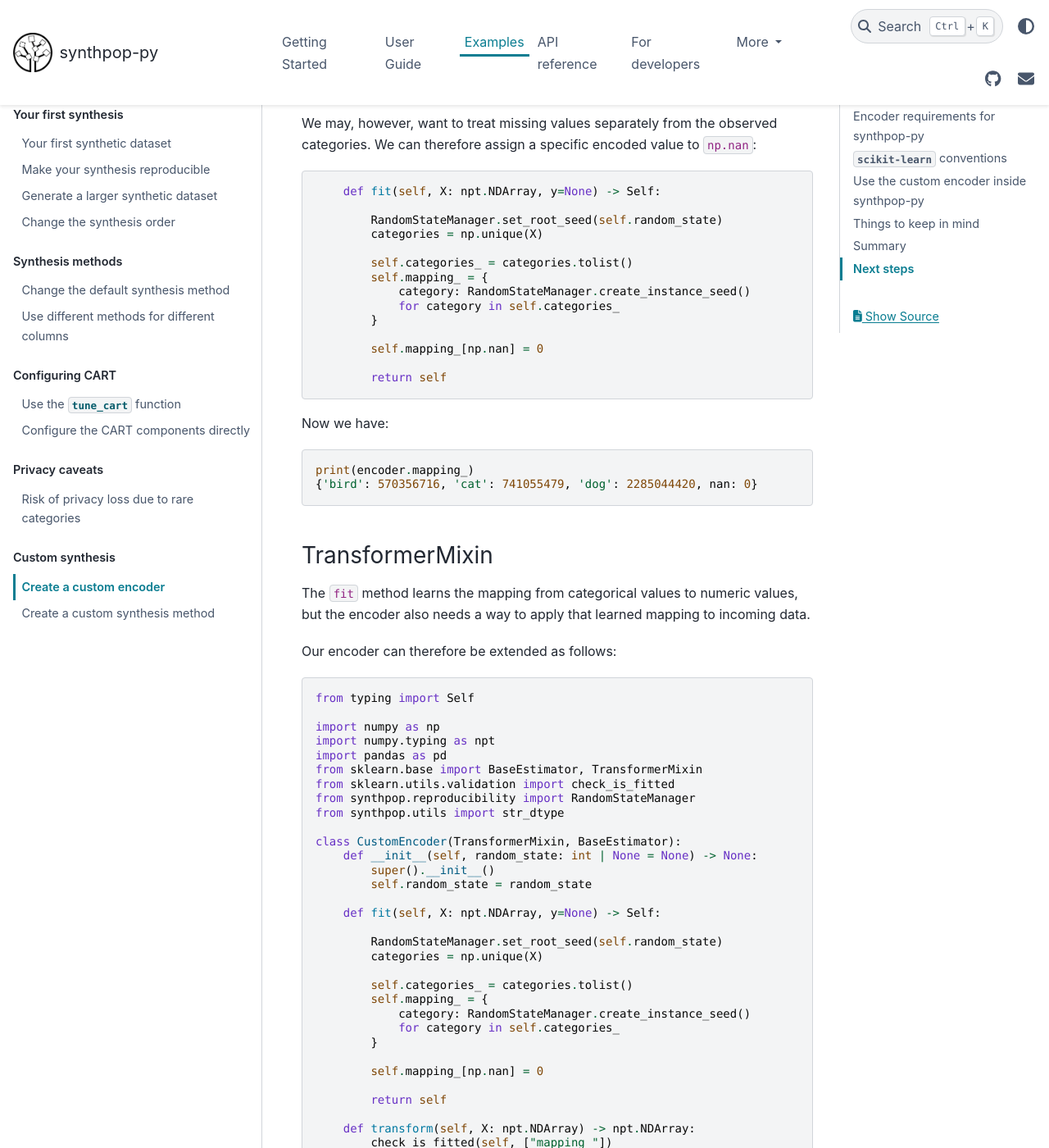
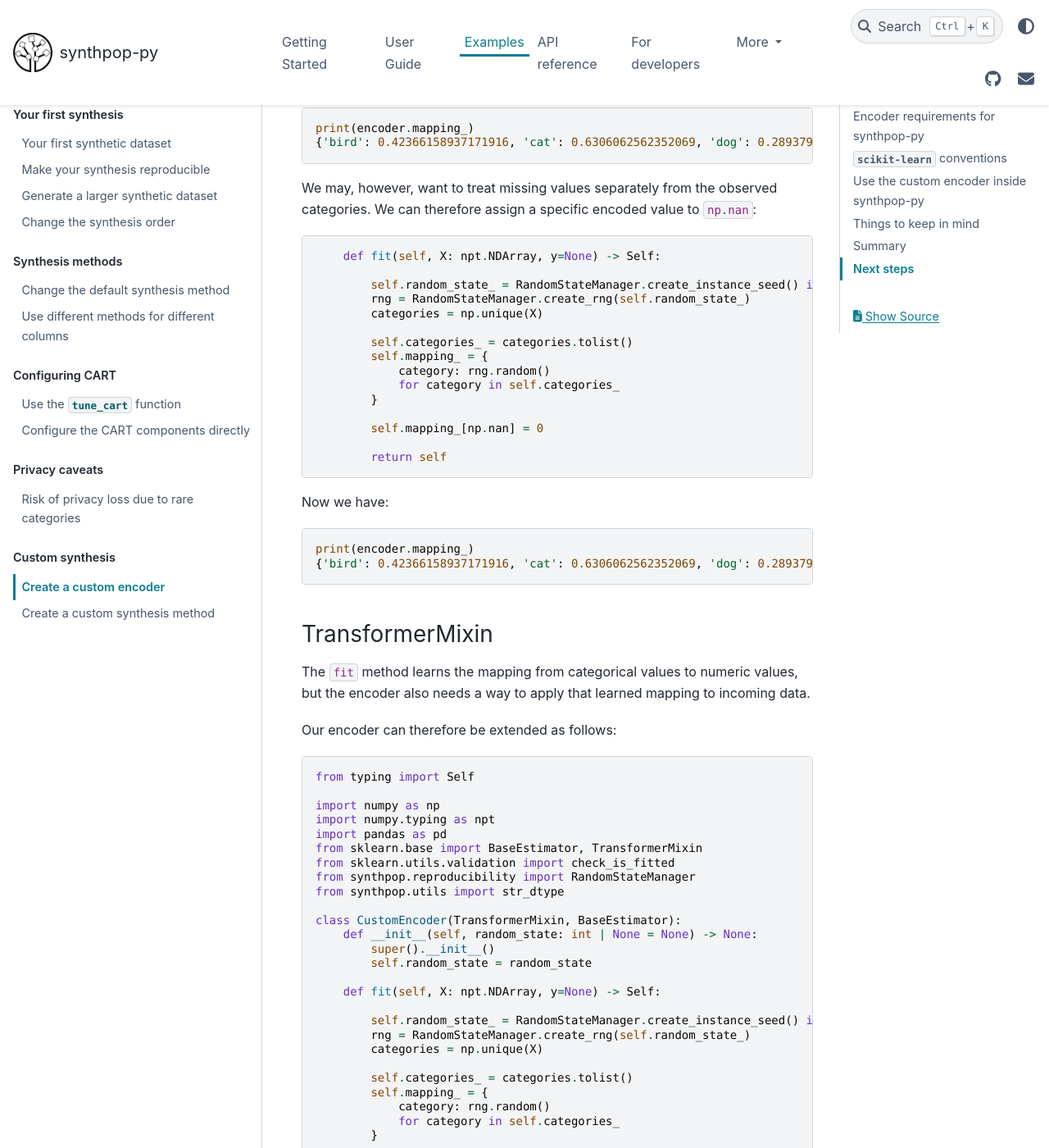
Before and after one commit to duonl/synthpop-py, a Sphinx documentation site: the page built from docs/source/examples/custom_encoder.md, in a window 1280 px wide and 1400 px high, scrolled down 4264 px. Shown: the whole window at 82% size. Built offline with Sphinx 7.4.7 and the PyData theme 0.15.4, drawn with Linux system fonts in a browser that asks for light colours; some of the changed text lies outside the part shown.

Commit message:
Changed the code

````diff
--- a/docs/source/examples/custom_encoder.md
+++ b/docs/source/examples/custom_encoder.md
@@ -71,12 +71,13 @@ class CustomEncoder(BaseEstimator):
 
     def fit(self, X: npt.NDArray, y=None) -> Self:
 
-        RandomStateManager.set_root_seed(self.random_state)
+        self.random_state_ = RandomStateManager.create_instance_seed() if self.random_state is None else self.random_state
+        rng = RandomStateManager.create_rng(self.random_state_)
         categories = np.unique(X)
 
         self.categories_ = categories.tolist()
         self.mapping_ = {
-            category: RandomStateManager.create_instance_seed()
+            category: rng.random()
             for category in self.categories_
         }
 
@@ -84,9 +85,10 @@ class CustomEncoder(BaseEstimator):
 ```
 The encoder can now be instantiated with a fixed `random_state` to make its random behaviour reproducible.
 ```python
+RandomStateManager.set_root_seed(0)
 encoder = CustomEncoder(random_state=12) # Arbitrary number
 ```
-For more information about the {class}`~synthpop.reproducibility.RandomStateManager`, please see the API reference or [Example: Make your synthesis reproducible](./reproducible_synthesis.md)
+For more information about the {class}`~synthpop.reproducibility.RandomStateManager`, please see the API reference, [Example: Make your synthesis reproducible](./reproducible_synthesis.md), or for developers [Developer Guide: Using randomness in this package](../developer/way_of_working/randomness.md)
 
 #### Handling missing values
 Handling missing values is a delicate task. Different Python libraries represent missing values differently. For example, `pandas` uses `pd.NA`, while `numpy` uses `np.nan`. In addition, `numpy` may convert an array containing strings and `np.nan` to a string array, causing the missing values to be represented as the string `"nan"` rather than as actual missing values.
@@ -105,6 +107,7 @@ synthpop-py provides a datatype that is able to combine categorical data (such a
 from synthpop.utils import str_dtype
 X = np.array(["cat", "dog", np.nan, "cat", np.nan, "bird"], dtype=str_dtype)
 
+RandomStateManager.set_root_seed(0)
 encoder = CustomEncoder(random_state=12)
 encoder.fit(X)
 ```
@@ -112,7 +115,7 @@ encoder.fit(X)
 The resulting `mapping_` is a dictionary that stores which type of animal (`X`) should be mapped to which integer value:
 ```python
 print(encoder.mapping_)
-{'bird': 570356716, 'cat': 741055479, 'dog': 2285044420, nan: 577497900}
+{'bird': 0.42366158937171916, 'cat': 0.6306062562352069, 'dog': 0.28937982790273686, nan: 0.21039328747277808}
 ```
 
 We may, however, want to treat missing values separately from the observed categories. We can therefore assign a specific encoded value to `np.nan`:
@@ -120,12 +123,13 @@ We may, however, want to treat missing values separately from the observed categ
 ```python
     def fit(self, X: npt.NDArray, y=None) -> Self:
 
-        RandomStateManager.set_root_seed(self.random_state)
+        self.random_state_ = RandomStateManager.create_instance_seed() if self.random_state is None else self.random_state
+        rng = RandomStateManager.create_rng(self.random_state_)
         categories = np.unique(X)
 
         self.categories_ = categories.tolist()
         self.mapping_ = {
-            category: RandomStateManager.create_instance_seed()
+            category: rng.random()
             for category in self.categories_
         }
 
@@ -136,7 +140,7 @@ We may, however, want to treat missing values separately from the observed categ
 Now we have:
 ```python
 print(encoder.mapping_)
-{'bird': 570356716, 'cat': 741055479, 'dog': 2285044420, nan: 0}
+{'bird': 0.42366158937171916, 'cat': 0.6306062562352069, 'dog': 0.28937982790273686, nan: 0}
 ```
 
 ### TransformerMixin
@@ -163,12 +167,13 @@ class CustomEncoder(TransformerMixin, BaseEstimator):
 
     def fit(self, X: npt.NDArray, y=None) -> Self:
 
-        RandomStateManager.set_root_seed(self.random_state)
+        self.random_state_ = RandomStateManager.create_instance_seed() if self.random_state is None else self.random_state
+        rng = RandomStateManager.create_rng(self.random_state_)
         categories = np.unique(X)
 
         self.categories_ = categories.tolist()
         self.mapping_ = {
-            category: RandomStateManager.create_instance_seed()
+            category: rng.random()
             for category in self.categories_
         }
 
@@ -190,12 +195,12 @@ The encoder is now able to transform input data `X` to an output, using the `map
 ```python
 X = np.array(["cat", "dog", np.nan, "cat", np.nan, "bird"], dtype=str_dtype)
 
+RandomStateManager.set_root_seed(0)
 encoder = CustomEncoder(random_state=12)
 encoder.fit(X)
 values = encoder.transform(X)
 print(values)
-# [7.4105549e+08 2.2850445e+09 0.0000000e+00 7.4105549e+08 0.0000000e+00
-#  5.7035674e+08]
+# [0.63060623 0.28937984 0.         0.63060623 0.         0.4236616 ]
 ```
 ****We successfully managed to transform our animals into numbers!****![Tada](../images/tada_emoji.gif){width=25px}
 
@@ -237,12 +242,13 @@ class CustomEncoder(TransformerMixin, BaseEstimator):
 
     def fit(self, X: npt.NDArray, y=None) -> Self:
 
-        RandomStateManager.set_root_seed(self.random_state)
+        self.random_state_ = RandomStateManager.create_instance_seed() if self.random_state is None else self.random_state
+        rng = RandomStateManager.create_rng(self.random_state_)
         categories = np.unique(X)
 
         self.categories_ = categories.tolist()
         self.mapping_ = {
-            category: RandomStateManager.create_instance_seed()
+            category: rng.random()
             for category in self.categories_
         }
 
@@ -287,8 +293,8 @@ print(syndata.head(5))
 #       a  b
 # 0   cat  0
 # 1   NaN  2
-# 2   NaN  2
-# 3   cat  3
+# 2   NaN  3
+# 3   cat  0
 # 4  bird  5
 ```
 
````
Also changed, not shown: docs/source/examples/custom_synth.md (+4 -5 lines).
